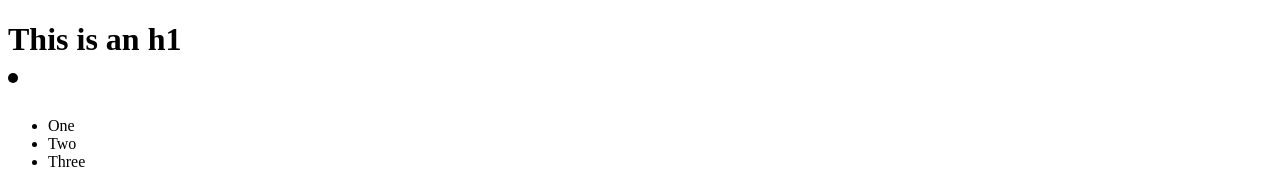
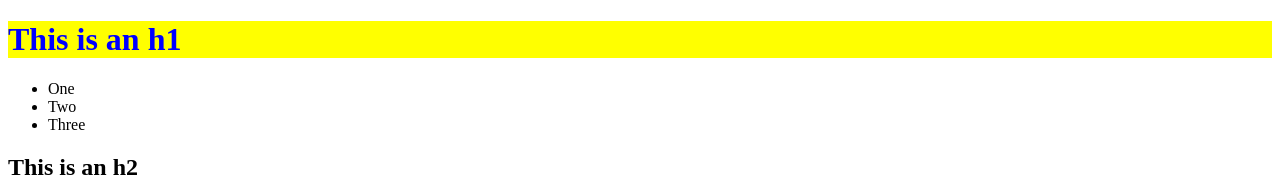
Before and after one commit to unctarheel87/underscoreJ, a plain HTML site: page index.html in a window 1280 px wide. Shown: the top 179 px of the page. Drawn offline with Linux system fonts and the light colour scheme.

Commit message:
added css

```diff
--- a/index.html
+++ b/index.html
@@ -29,7 +29,7 @@
   li.on('click', function() {
     console.log('hello world!')
   });
-  _j('h1').append(li);
+  _j('h1').css('color', 'blue').css('background', 'yellow');
   console.log(_J);
 </script>
 </body>
--- a/underScoreJ.js
+++ b/underScoreJ.js
@@ -42,7 +42,9 @@
         bindEvents(this[node], eventName, callback);
       }
     }
+    return this;
   }
+
   function bindEvents(node, eventName, callback) {
       if(node.events[eventName]) {
         node.events[eventName].push(callback);
@@ -66,22 +68,35 @@
         cb();
       }
     }
+    return this;
   }
   // Remove all handlers on element name
   _J.prototype.off = function(eventName) {
     delete this.events[eventName];
+    return this;
   }
 
-  _J.prototype.css = function(style) {
-    if(this.styles[style]) {
-      this.events[eventName].push(callback);
-    } else {
-      this.styles[eventName] = [callback];
+  _J.prototype.css = function(prop, style) {
+    for(let node in this) {
+      if(this.hasOwnProperty(node)) {
+        if(this[node].styles.length > 0) {
+          this[node].styles.push({ [prop]: style });
+        } else {
+          this[node].styles = [{ [prop]: style }];
+        }
+        let styles = ''
+        for(let style of this[node].styles) {
+          styles = styles + Object.keys(style)[0] + ": " + Object.values(style)[0] + ';'
+        }
+        this[node].node.style = styles;
+      }
     }
+    return this;
   }
 
   _J.prototype.append = function(el) {
     this[0].node.appendChild(el[0].node);
+    return this;
   }
 
   function Node(data) {
```
